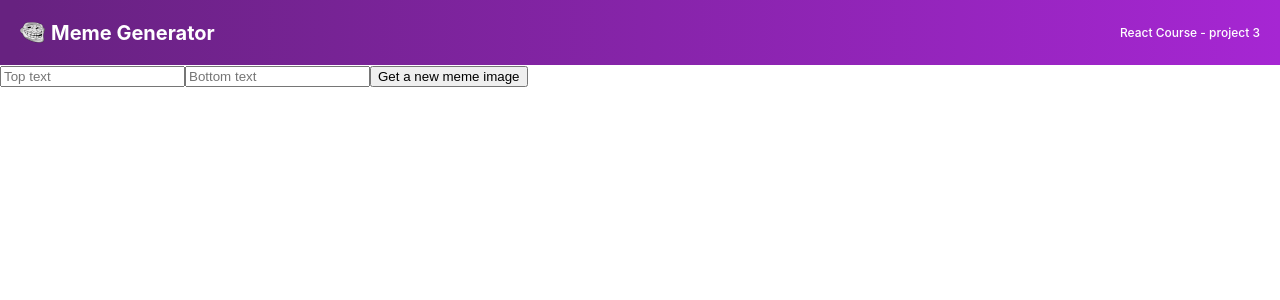
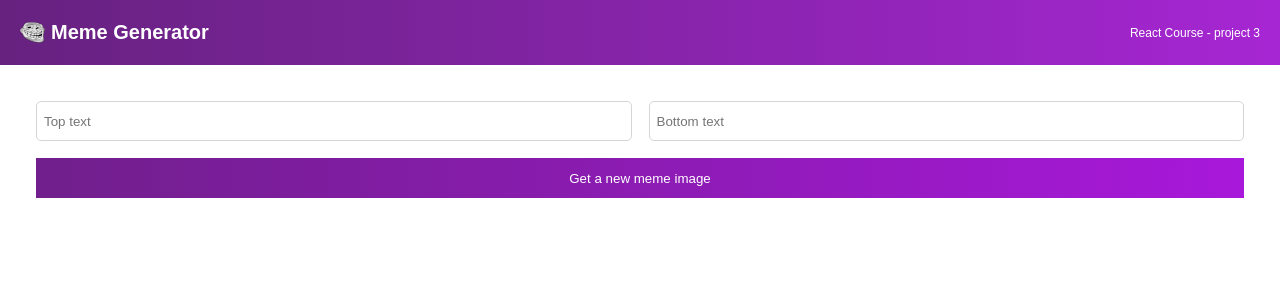
Before and after one commit to Yegan-S/React-MemeGenerator, a React (Create React App) app: page / in a window 1280 px wide. Shown: the top 300 px of the page. Built offline with nearby package versions, Linux system fonts and the light colour scheme.

Commit message:
Styled Meme component

```diff
--- a/src/App.css
+++ b/src/App.css
@@ -2,8 +2,12 @@
   box-sizing: border-box;
 }
 body{
-  font-size: "Karla", sans-serif;
+  font-family: "Karla", sans-serif;
   margin: 0;
+}
+main{
+  padding: 36px;
+
 }
 .Header{
   display: flex;
@@ -25,3 +29,22 @@ body{
   font-size: 0.75rem;
   font-weight: 500;
 }
+.form{
+  display: grid;
+  grid-template: 40px 40px / 1fr 1fr;
+  gap: 17px;
+}
+.form--input{
+  font-family: "Karla", sans-serif;
+  border-radius: 5px;
+  border: 1px solid #d5d4d8;
+  text-indent: 5px;
+}
+.form--button{
+  grid-column: 1 / -1;
+  font-family: "Karla", sans-serif;
+  background: linear-gradient(90.41deg, #711f8d 1.14%, #A818DA 100%);
+  color: white;
+  border: none;
+  cursor: pointer;
+}
```
